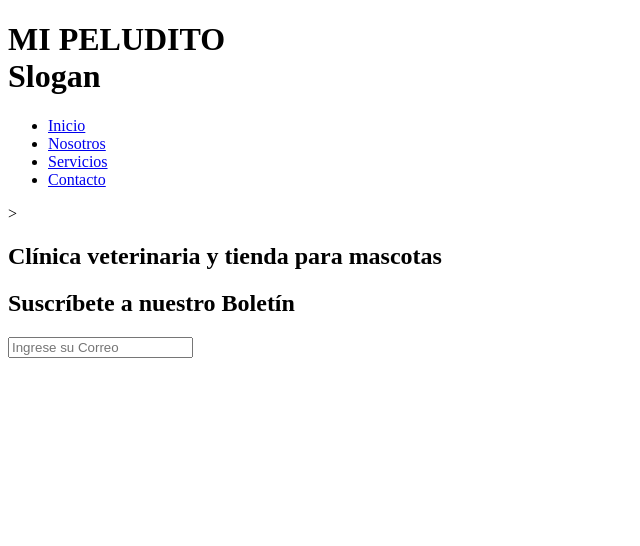
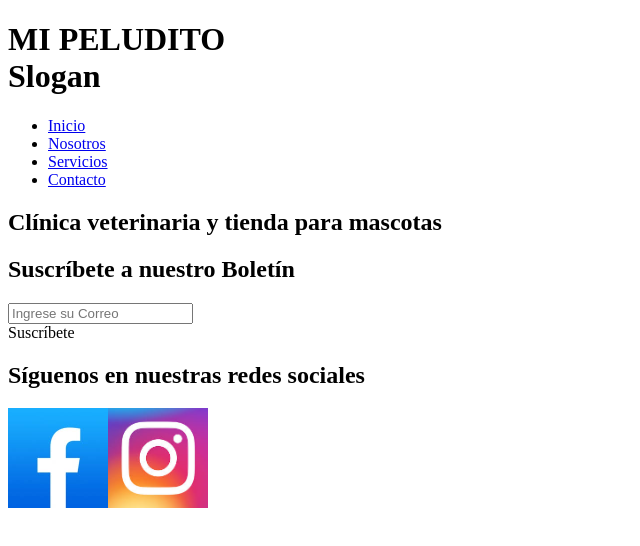
Before and after one commit to Rodrilo/MiPeludito, a plain HTML site: page index.html in a window 1280 px wide. Shown: the whole page, without its empty margins (0-640 px from the left). Drawn offline with Linux system fonts and the light colour scheme.

Commit message:
V.2 - Cofiguración de Cajas de Información

```diff
--- a/index.html
+++ b/index.html
@@ -19,7 +19,7 @@
     <ul>
         <li class="actual"><a href="index.html">Inicio</a>
         <li><a href="nosotros.html">Nosotros</a></li>
-        <li><a href="serevicios.html">Servicios</a></li>
+        <li><a href="servicios.html">Servicios</a></li>
         <li><a href="contacto.html">Contacto</a></li>
     </ul>
 </nav>
@@ -27,13 +27,21 @@
     </header>
     <section id="cabecera">
         <div class="contenedor">
-        ><h1>Clínica veterinaria y tienda para mascotas</h1>
+        <h1>Clínica veterinaria y tienda para mascotas</h1>
         </div>
     </section>
     <section id="Boletín">
         <div class="boletin"><h1>Suscríbete a nuestro Boletín</h1>
-            <form><input type="email" name="email" placeholder="Ingrese su Correo"</form>
+            <form><input type="email" name="email" placeholder="Ingrese su Correo"
+            <button type="submit" class="buton1"><br>Suscríbete</button>
+        </form>
         </div>
+    </section>
+    <section id="cajas">
+        <H1>Síguenos en nuestras redes sociales</H1>
+        <div class="contenedor">
+            <div class="caja"><img src="img/fb.jpg" width="100px" height="100px" href="WWW.FACEBOOK.COM/mipeludito"><img src="img/instagram.jpg" width="100px" height="100px" href="www.instagram.com/mipeludito">
+            </div>
     </section>
 </body>
 </html>
```
Also changed, not shown: contacto.html (added), img/fb.jpg (added), img/instagram.jpg (added), nosotros.html (added), servicios.html (added).
